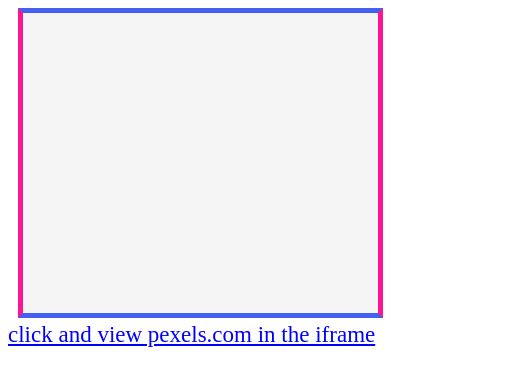
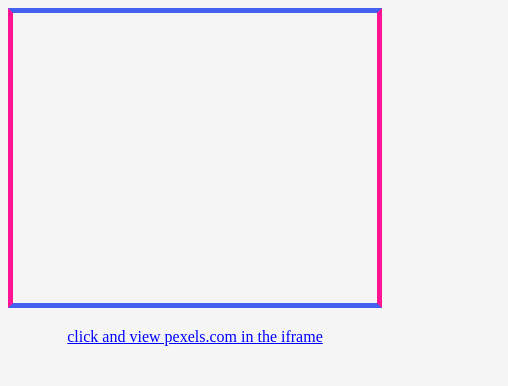
Before and after one commit to JhayTechPro/iframe, a plain HTML site: page index.html in a window 390 px wide. Shown: the whole page, 508 px wide, since content can reach past the window. Drawn offline with Linux system fonts and the light colour scheme.

Commit message:
updated changes

```diff
--- a/index.html
+++ b/index.html
@@ -1,106 +1,37 @@
 <!DOCTYPE html>
-<html>
+<html lang="en-us">
 <head>
     <meta name="content" width="device-width, initial-scale=1.0">
+    <meta name="author" content="Joshua">
+    <meta name="description" content="this page contains the display of my iframe  Tags skill">
     <title>iframe tags</title>
     <style>
+
+    body{
+        text-align: center;
+        background-color: whitesmoke;
+        }
 
     iframe {
         border-top: solid 5px #4361ee;
         border-bottom: solid 5px #4361ee;
         border-left: solid 5px deeppink;
         border-right: solid 5px deeppink;
-   background-color: whitesmoke;
-    width: 95%;
+        width: 100%;
         height: 300px;
-    position: relative;
-    left: 8px;
+        box-sizing: border-box;
     }
 
-p{
- width: 300px;
- margin: auto;
-}
 
     a{
     text-decoration: underline;
+    text-align: center;
     color: blue;
     }
-
-
-
-@media screen and (max-width: 1400px) {
-    iframe{
-        position: relative;
-        left: 28px;
-    }
-
-    a{
-        font-size: 30px;
-        position: relative;
-        left: 0px;
-    }
-
-    p{
-        width: 500px;
-    }
-
-}
-
-@media screen and (max-width: 980px) {
-    iframe{
-        position: relative;
-        left: 17px;
-    }
-
-    a{
-        font-size: 23px;
-        position: relative;
-        left: 0px;
-    }
-
-    p{
-        width: 500px;
-    }
-
-}
-
-
-@media screen and (max-width: 801px) {
-    iframe{
-        position: relative;
-        left: 13px;
-    }
-
-}
-
-
-@media screen and (max-width: 738px) {
-    iframe{
-        position: relative;
-        left: 10px;
-    }
-
-}
-
     </style>
 </head>
 <body>
-
     <iframe name="iframe_a" title="iframe example"></iframe>
-
-
-
-
-
-
-
     <p><a href="https://www.pexels.com/" target="iframe_a">click and view pexels.com in the iframe</a></p>
-
-
-
-
-
-
 </body>
 </html>
```
Lines whose indentation alone changed are shown as unchanged.
